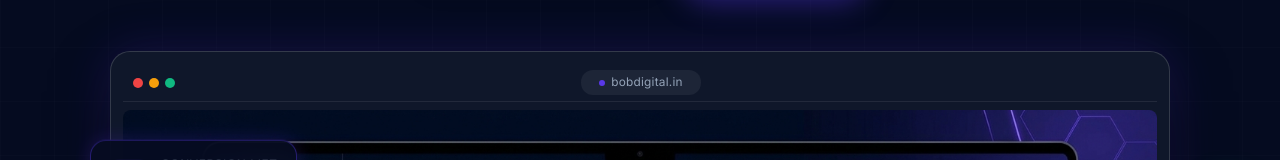
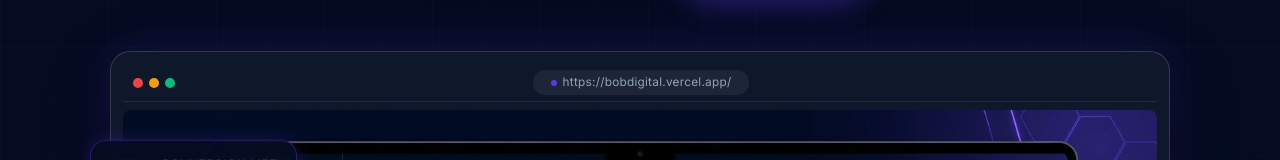
Before and after one commit to balwinder1321/bobdigital, a React (Vite) app: page / in a window 1280 px wide. Both pictures are taken after a click on the button "Skip intro animation". Shown: the part 547-707 px from the top of the page. Built offline with nearby package versions, Linux system fonts and the light colour scheme.

Commit message:
Update laptop mockup browser URL to https://bobdigital.vercel.app/

```diff
--- a/src/components/Hero.jsx
+++ b/src/components/Hero.jsx
@@ -237,7 +237,7 @@ export default function Hero() {
                 }}
               >
                 <span style={{ width: '6px', height: '6px', borderRadius: '50%', backgroundColor: '#5938E8' }} />
-                bobdigital.in
+                https://bobdigital.vercel.app/
               </div>
               <div style={{ width: '40px' }} />
             </div>
```
